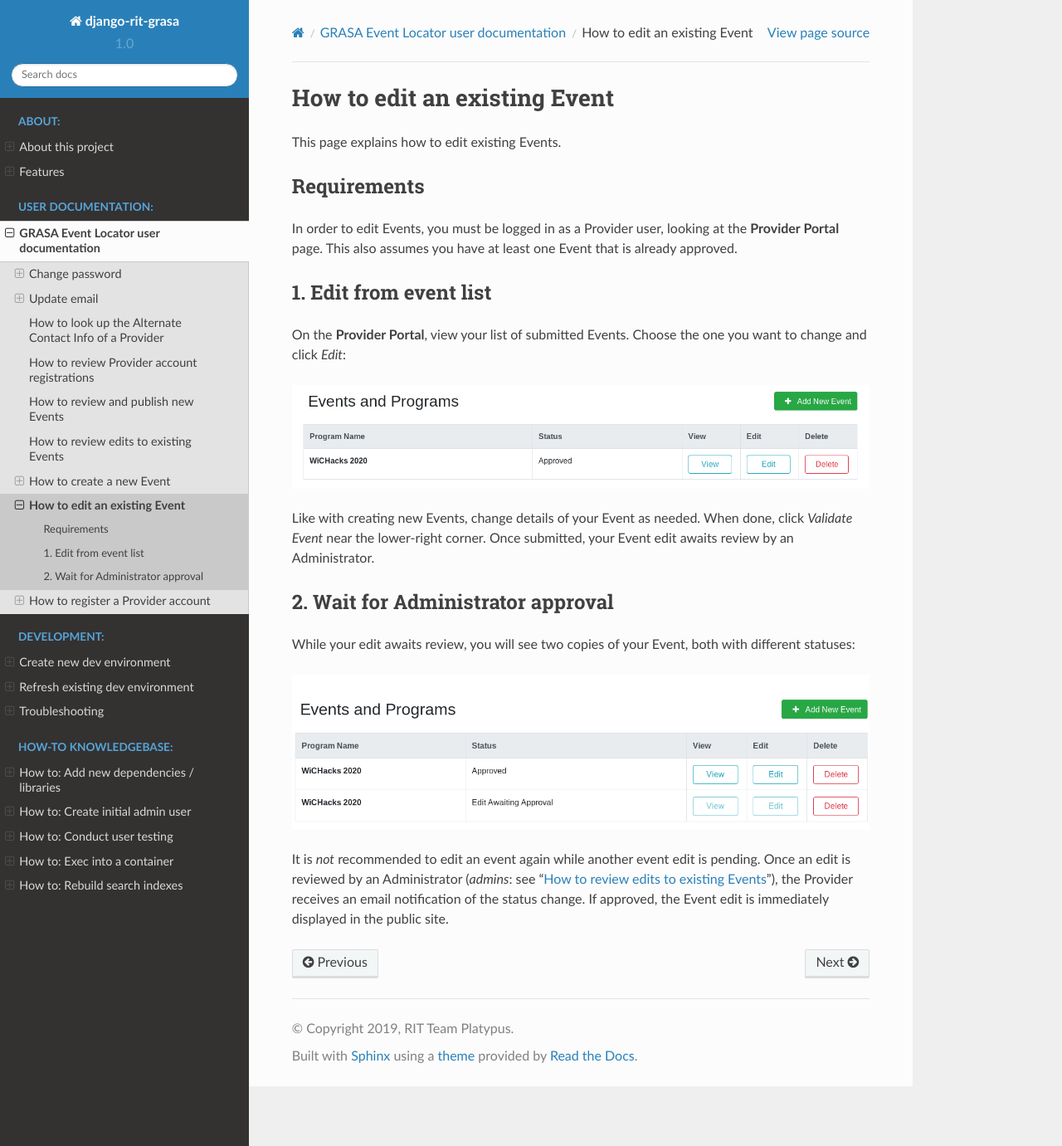
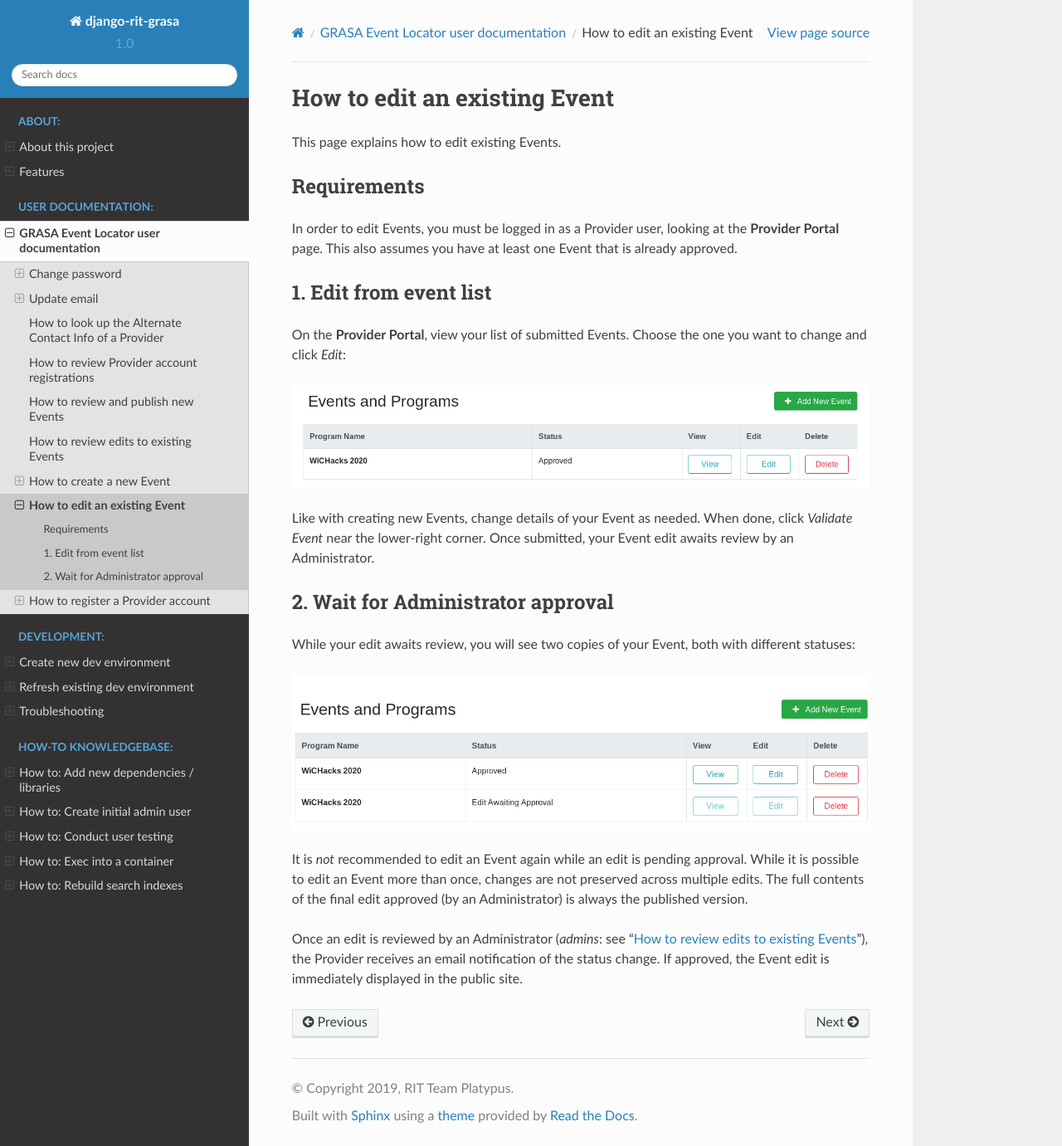
Before and after one commit to jwflory/django-rit-grasa, a Sphinx documentation site: the page built from docs/user/events/provider-event-edit.md, in a window 1280 px wide and 1381 px high. Shown: the whole window at 83% size. Built offline with Sphinx 7.4.7 and the Read the Docs theme 2.0.0, drawn with Linux system fonts in a browser that asks for light colours; formulas are drawn with MathJax 3.

Commit message:
:memo: docs/edit-event: Explain risk of multiple edits
Addresses @leong96's feedback in #214.

This commit explains why creating multiple edits is not suggested, and
that the newest edit is always the final version (i.e. changes are not
preserved across edits).

Admittedly, this could be more intuitive but we need more time than we
have to polish this up. But I think the documentation provided here
reduces the risk of the software reaching an unexpected state, provided
the documentation is provided and used as a resource by end-users.

Part of #191.

Signed-off-by: Justin W. Flory <git@jwf.io>

```diff
--- a/docs/user/events/provider-event-edit.md
+++ b/docs/user/events/provider-event-edit.md
@@ -28,6 +28,9 @@ While your edit awaits review, you will see two copies of your Event, both with
 
 ![Example of an Event with an edit awaiting review by an Administrator: Even though two appear, only one Event exists](../../_static/user/events/event-edit-awaiting-approval.png "Example of an Event with an edit awaiting review by an Administrator: Even though two appear, only one Event exists")
 
-It is _not_ recommended to edit an event again while another event edit is pending.
+It is _not_ recommended to edit an Event again while an edit is pending approval.
+While it is possible to edit an Event more than once, changes are not preserved across multiple edits.
+The full contents of the final edit approved (by an Administrator) is always the published version.
+
 Once an edit is reviewed by an Administrator (_admins_: see "[How to review edits to existing Events](admin-review-event-edit)"), the Provider receives an email notification of the status change.
 If approved, the Event edit is immediately displayed in the public site.
```
